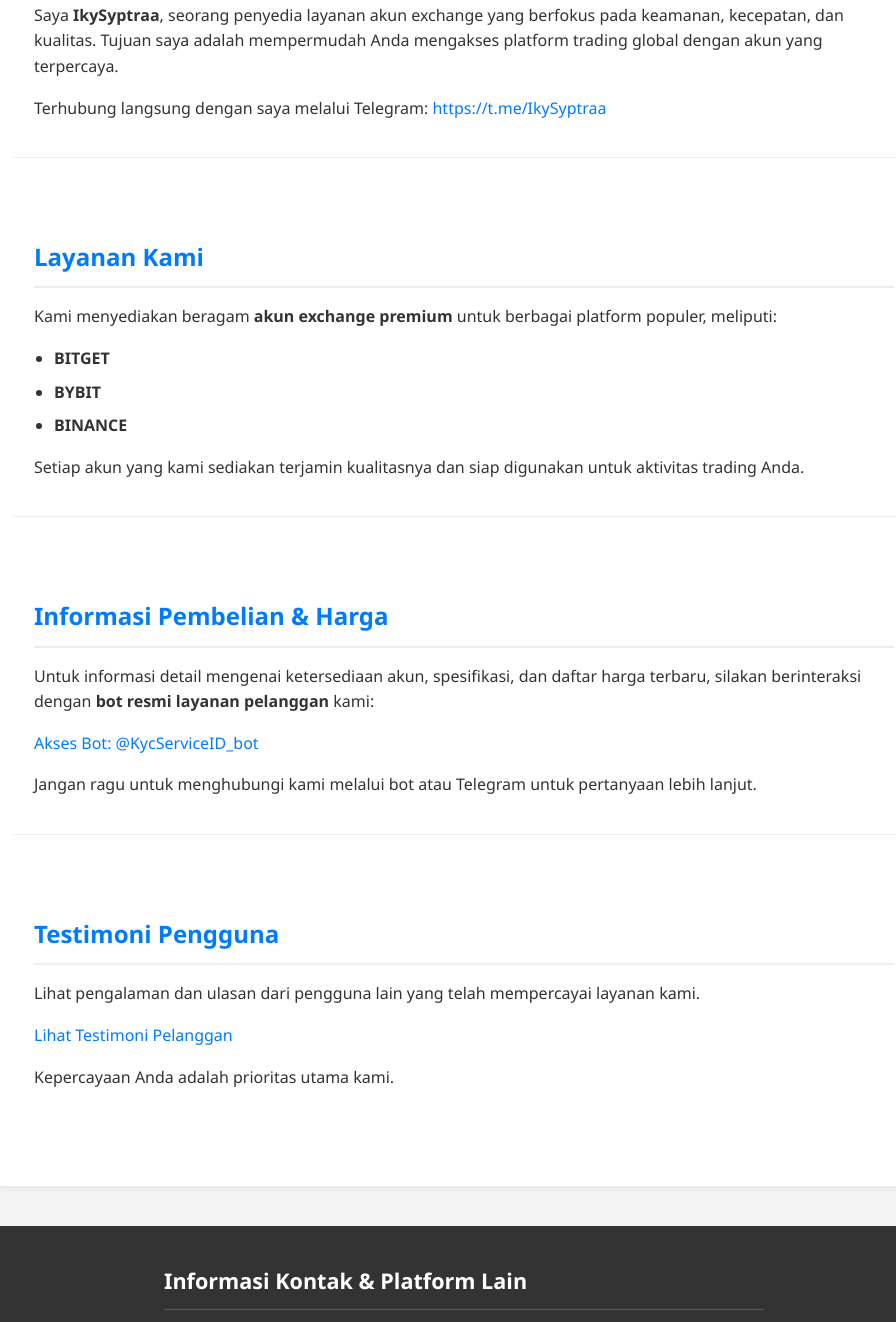
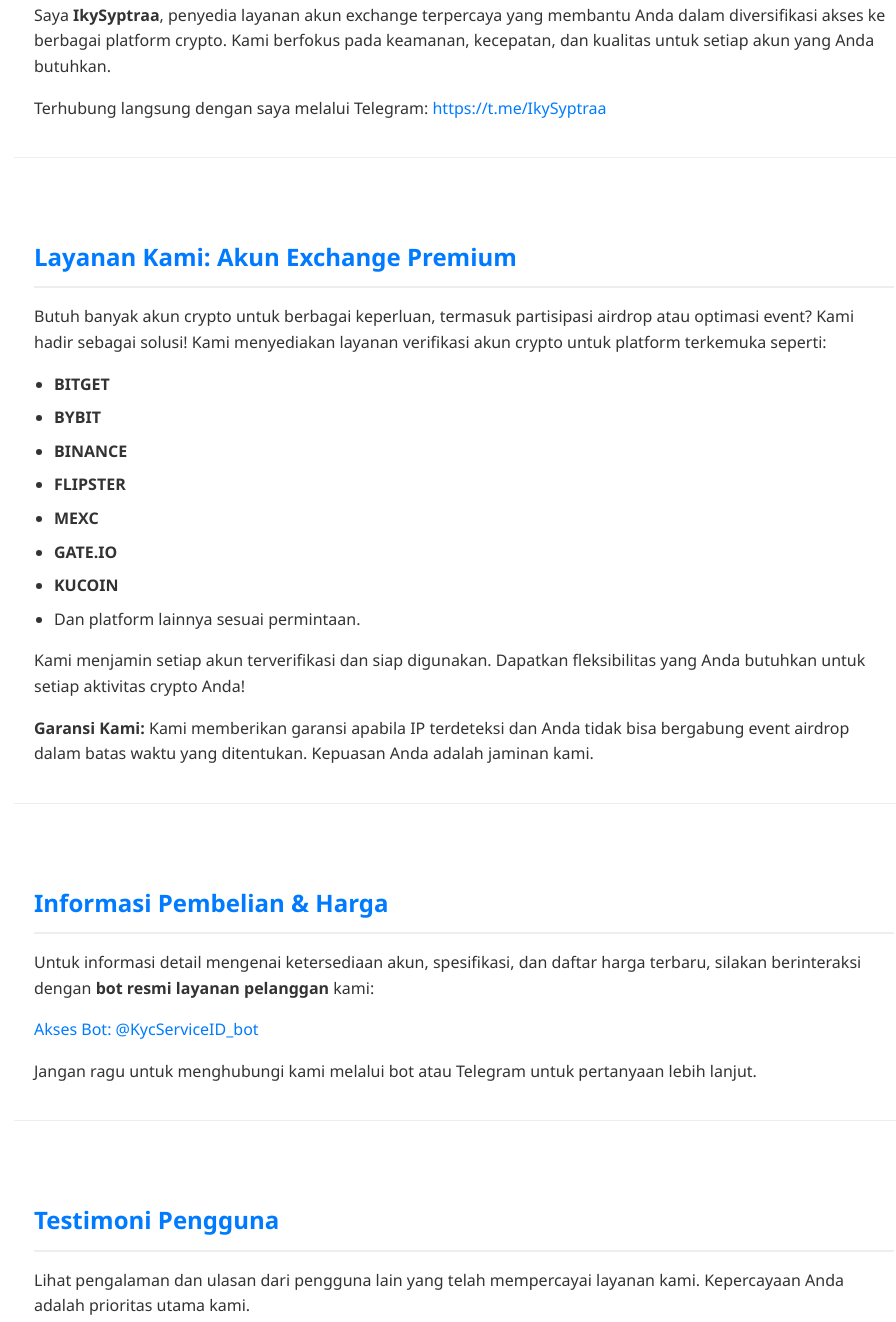
Before and after one commit to IkySyptraa/pages, a plain HTML site: page index.html in a window 1280 px wide. Shown: the part 592-1914 px from the top of the page, without its empty margins (176-1072 px from the left). Drawn offline with Linux system fonts and the light colour scheme.

Commit message:
Update index.html

```diff
--- a/index.html
+++ b/index.html
@@ -5,7 +5,7 @@
     <meta name="viewport" content="width=device-width, initial-scale=1.0">
     <title>Layanan Akun Exchange Terpercaya - IkySyptraa</title>
     <meta name="description" content="Menyediakan berbagai jenis akun exchange premium terpercaya: BITGET, BYBIT, BINANCE. Proses cepat, aman, dan berkualitas.">
-    <meta name="keywords" content="akun exchange, bitget, bybit, binance, trading, investasi, ikysyptraa">
+    <meta name="keywords" content="akun exchange, bitget, bybit, binance, trading, investasi, ikysyptraa, airdrop, event crypto, verifikasi akun">
     <meta name="author" content="IkySyptraa">
     <link rel="stylesheet" href="assets/css/style.css">
     <link rel="icon" href="assets/images/favicon.ico" type="image/x-icon">
@@ -14,7 +14,7 @@
     <header class="hero">
         <div class="hero-content">
             <h1>IkySyptraa - Solusi Akun Exchange Terpercaya Anda</h1>
-            <p>Menyediakan akses premium ke berbagai platform trading terkemuka.</p>
+            <p>Maksimalkan peluang Anda di dunia crypto dengan akun yang siap pakai.</p>
             <a href="https://t.me/IkySyptraa" target="_blank" class="button">Hubungi Saya di Telegram</a>
         </div>
     </header>
@@ -22,19 +22,25 @@
     <main class="container">
         <section class="about-me">
             <h2>Tentang Saya</h2>
-            <p>Saya <strong>IkySyptraa</strong>, seorang penyedia layanan akun exchange yang berfokus pada keamanan, kecepatan, dan kualitas. Tujuan saya adalah mempermudah Anda mengakses platform trading global dengan akun yang terpercaya.</p>
+            <p>Saya <strong>IkySyptraa</strong>, penyedia layanan akun exchange terpercaya yang membantu Anda dalam diversifikasi akses ke berbagai platform crypto. Kami berfokus pada keamanan, kecepatan, dan kualitas untuk setiap akun yang Anda butuhkan.</p>
             <p>Terhubung langsung dengan saya melalui Telegram: <a href="https://t.me/IkySyptraa" target="_blank">https://t.me/IkySyptraa</a></p>
         </section>
 
         <section class="services">
-            <h2>Layanan Kami</h2>
-            <p>Kami menyediakan beragam <strong>akun exchange premium</strong> untuk berbagai platform populer, meliputi:</p>
+            <h2>Layanan Kami: Akun Exchange Premium</h2>
+            <p>Butuh banyak akun crypto untuk berbagai keperluan, termasuk partisipasi airdrop atau optimasi event? Kami hadir sebagai solusi! Kami menyediakan layanan verifikasi akun crypto untuk platform terkemuka seperti:</p>
             <ul>
                 <li><strong>BITGET</strong></li>
                 <li><strong>BYBIT</strong></li>
                 <li><strong>BINANCE</strong></li>
+                <li><strong>FLIPSTER</strong></li>
+                <li><strong>MEXC</strong></li>
+                <li><strong>GATE.IO</strong></li>
+                <li><strong>KUCOIN</strong></li>
+                <li>Dan platform lainnya sesuai permintaan.</li>
             </ul>
-            <p>Setiap akun yang kami sediakan terjamin kualitasnya dan siap digunakan untuk aktivitas trading Anda.</p>
+            <p>Kami menjamin setiap akun terverifikasi dan siap digunakan. Dapatkan fleksibilitas yang Anda butuhkan untuk setiap aktivitas crypto Anda!</p>
+            <p><strong>Garansi Kami:</strong> Kami memberikan garansi apabila IP terdeteksi dan Anda tidak bisa bergabung event airdrop dalam batas waktu yang ditentukan. Kepuasan Anda adalah jaminan kami.</p>
         </section>
 
         <section class="purchase-info">
@@ -46,9 +52,8 @@
 
         <section class="feedback">
             <h2>Testimoni Pengguna</h2>
-            <p>Lihat pengalaman dan ulasan dari pengguna lain yang telah mempercayai layanan kami.</p>
+            <p>Lihat pengalaman dan ulasan dari pengguna lain yang telah mempercayai layanan kami. Kepercayaan Anda adalah prioritas utama kami.</p>
             <p><a href="https://t.me/+jX-ShwPNMa4yMTA1" target="_blank">Lihat Testimoni Pelanggan</a></p>
-            <p>Kepercayaan Anda adalah prioritas utama kami.</p>
         </section>
     </main>
 
```
